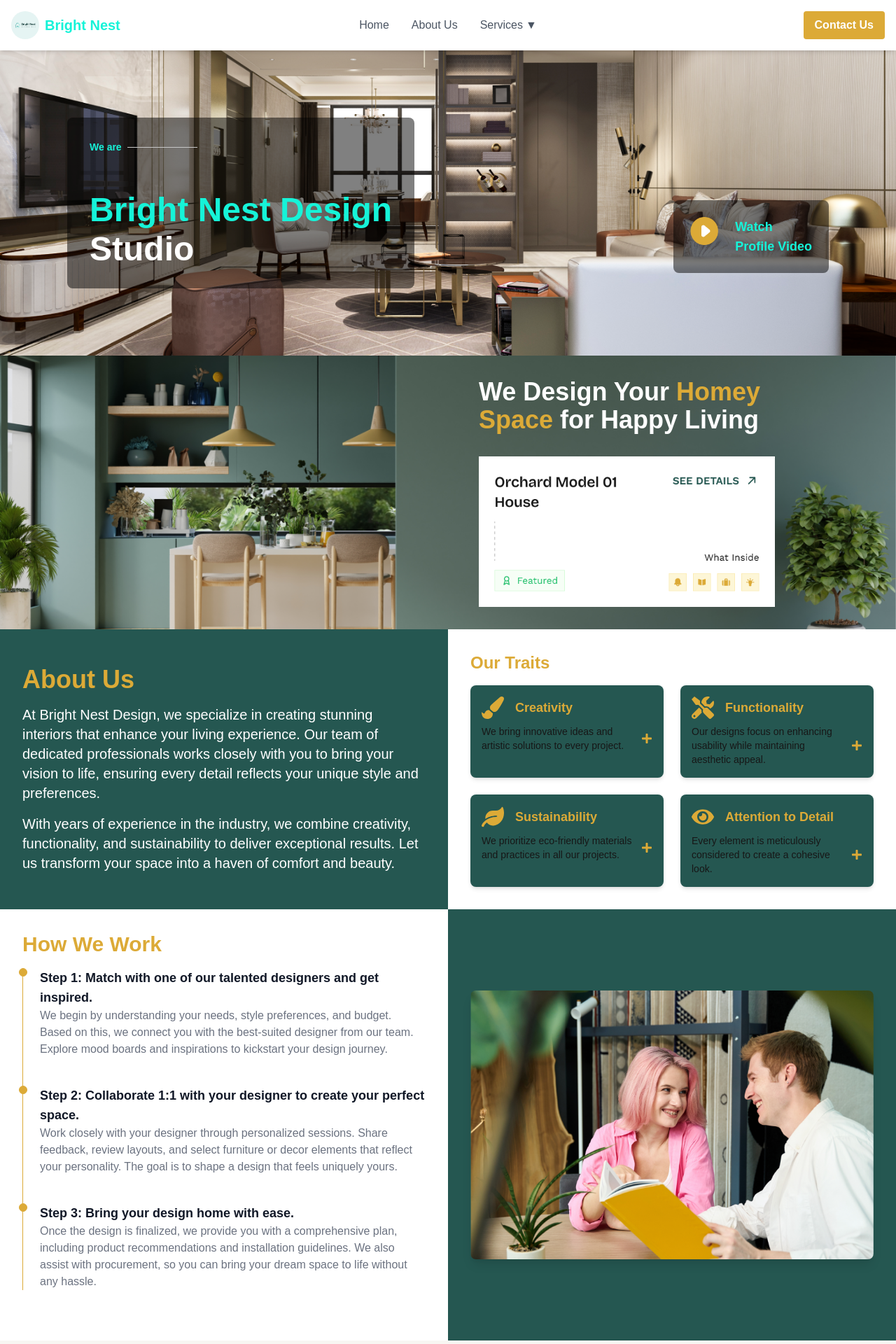
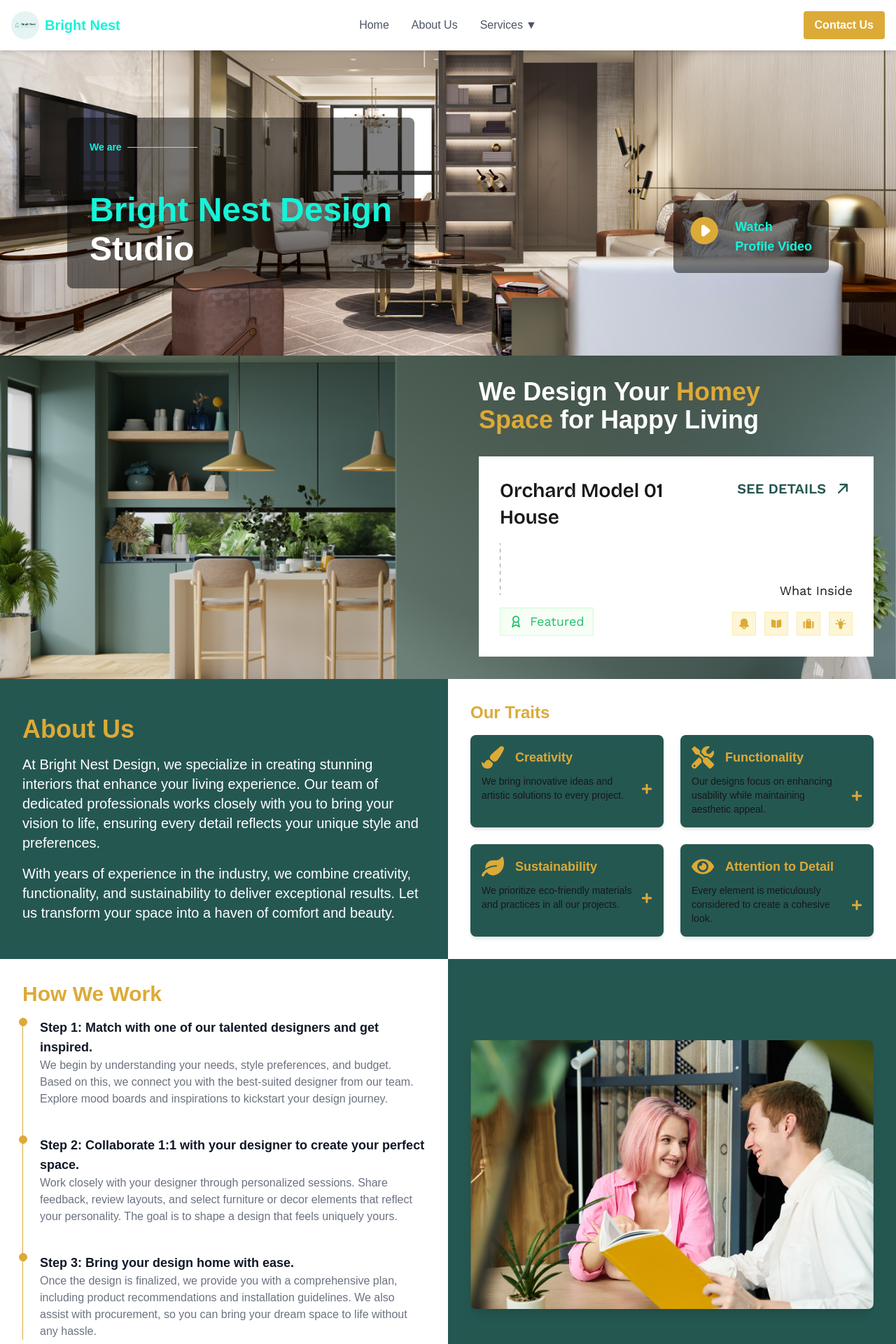
Before and after one commit to sajid-techis/Bright-Nest, a Next.js app: page / in a window 1280 px wide. Shown: the top 1920 px of the page at 70% size. Built offline with nearby package versions, Linux system fonts and the light colour scheme.

Commit message:
Fixed Images

```diff
--- a/app/_components/Hero.js
+++ b/app/_components/Hero.js
@@ -16,8 +16,9 @@ const Hero = () => {
           <Image
             src="/Line.png"
             alt="Line"
-            width='100'
-            height='30'
+            width={100}
+            height={30}
+            priority
           />
         </p>
         <h1 className="text-4xl md:text-5xl font-bold text-primary leading-snug">
@@ -30,10 +31,12 @@ const Hero = () => {
       {/* Right Side: Watch Video Button */}
       <Link href="/video" passHref>
         <div className="relative flex items-start gap-6 mt-0 lg:mt-24 lg:flex-row cursor-pointer backdrop-brightness-50 p-6 rounded-lg w-full lg:w-auto">
-          <img
+          <Image
             src="/video-icon.png"
-            alt="Video"
-            className="w-10 h-10"
+            alt="Video Icon"
+            width={40}
+            height={40}
+            priority
           />
           <span className="text-primary font-bold text-xl md:text-lg lg:text-left">
             Watch <br /> Profile Video
--- a/app/_components/History.js
+++ b/app/_components/History.js
@@ -1,4 +1,6 @@
 "use client";
+
+import Image from "next/image"; // Import Image from Next.js
 
 const History = () => {
   return (
@@ -11,7 +13,14 @@ const History = () => {
           We Design Your <span className='text-secondary'>Homey</span> <br/>
           <span className='text-secondary'>Space</span> for Happy Living
         </h2>
-        <img src='/model1.png' alt='Model' className='w-full lg:w-3/4' />
+        <Image
+          src='/model1.png' // Image source
+          alt='Model'
+          className='w-full lg:w-3/4' // Responsive styling
+          layout="responsive" // Make the image responsive
+          width={800} // Set the width as per your design
+          height={600} // Set the height as per your design
+        />
       </div>
     </div>
   );
--- a/app/_components/Navbar.js
+++ b/app/_components/Navbar.js
@@ -1,6 +1,7 @@
 "use client";
 import Link from 'next/link';
-import { useState, useEffect, useRef } from 'react';
+import { useState, useEffect, useRef, useCallback } from 'react';
+import Image from 'next/image';
 
 export default function Navbar() {
   const [isDropdownOpen, setDropdownOpen] = useState(false);
@@ -17,7 +18,7 @@ export default function Navbar() {
     setDropdownOpen(false); // Close dropdown when mobile menu is opened
   };
 
-  const handleClickOutside = (event) => {
+  const handleClickOutside = useCallback((event) => {
     if (dropdownRef.current && !dropdownRef.current.contains(event.target) && !isMobileMenuOpen) {
       setDropdownOpen(false);
     }
@@ -25,23 +26,29 @@ export default function Navbar() {
     if (mobileMenuRef.current && !mobileMenuRef.current.contains(event.target)) {
       setMobileMenuOpen(false);
     }
-  };
+  }, [isMobileMenuOpen]);
 
   useEffect(() => {
     document.addEventListener('mousedown', handleClickOutside);
     return () => {
       document.removeEventListener('mousedown', handleClickOutside);
     };
-  }, []);
+  }, [handleClickOutside]); // Add handleClickOutside as a dependency
 
   return (
     <nav className="sticky top-0 z-50 bg-white shadow-md p-4">
       <div className="container mx-auto flex items-center justify-between">
         {/* Left Section: Logo */}
         <div className="flex items-center space-x-2 flex-1">
-          <img src="/default.png" alt="Bright Nest Logo" className="h-10 rounded-full" />
+          <Image
+            src="/default.png"
+            alt="Bright Nest Logo"
+            className="h-10 rounded-full"
+            width={40} // Set appropriate width based on design
+            height={40} // Set appropriate height based on design
+          />
           <Link href="/">
-          <div className="text-xl font-bold text-primary">Bright Nest</div>
+            <div className="text-xl font-bold text-primary">Bright Nest</div>
           </Link>
         </div>
 
--- a/app/_components/Services.js
+++ b/app/_components/Services.js
@@ -1,5 +1,6 @@
 import Link from "next/link";
 import React from "react";
+import Image from "next/image"; // Import Image component from Next.js
 import { FaRegSquare, FaLayerGroup, FaBuilding } from "react-icons/fa"; // Importing icons from React Icons
 
 const services = [
@@ -19,7 +20,7 @@ const services = [
     icon: <FaBuilding className="text-secondary" />,
     title: "Building Space",
     description:
-      "We specialize in designing and optimizing building spaces that reflect your brand's identity. From commercial projects to residential developments, Bright Nest ensures each space is thoughtfully crafted.",
+      "We specialize in designing and optimizing building spaces that reflect your brand&apos;s identity. From commercial projects to residential developments, Bright Nest ensures each space is thoughtfully crafted.",
   },
 ];
 
@@ -31,7 +32,13 @@ const Services = () => {
           <div className="flex-1 flex flex-col mb-4 md:mb-0">
             <h4 className="text-lg font-bold mb-2 flex items-center">
               What We Do{" "}
-              <img src="/Line.png" alt="Line" className="ml-4 h-0.5 w-24" />
+              <Image
+                src="/Line.png"
+                alt="Line"
+                className="ml-4 h-0.5 w-24"
+                width={96} // Adjust width as needed
+                height={1} // Adjust height as needed
+              />
             </h4>
             <h1 className="text-4xl font-semibold mb-12 text-secondary">
               Our Services
@@ -39,7 +46,7 @@ const Services = () => {
           </div>
           <p className="flex-1 mb-16 md:flex-none md:w-1/3">
             Bright Nest is dedicated to creating beautiful, functional spaces
-            that resonate with our clients' lifestyles. Our team of experienced
+            that resonate with our clients&apos; lifestyles. Our team of experienced
             designers works closely with you to bring your dreams to life.
           </p>
         </div>
--- a/app/_components/Work.js
+++ b/app/_components/Work.js
@@ -1,5 +1,6 @@
 "use client";
 import React from 'react';
+import Image from 'next/image'; // Import Image from Next.js
 
 const Work = () => {
   const steps = [
@@ -20,7 +21,6 @@ const Work = () => {
     },
   ];
 
-
   return (
     <div className="flex flex-col md:flex-row">
       {/* Left Section: Timeline */}
@@ -31,7 +31,6 @@ const Work = () => {
             <li key={index} className="mb-10 ml-6">
               {/* Dot icon */}
               <div className="absolute w-3 h-3 bg-secondary rounded-full -left-1.5 border border-secondary"></div>
-              <time className="mb-1 text-sm font-normal leading-none text-gray-400">{step.date}</time>
               <h3 className="text-lg font-semibold text-gray-900">{step.title}</h3>
               <p className="mb-4 text-base font-normal text-gray-500">{step.description}</p>
             </li>
@@ -41,10 +40,12 @@ const Work = () => {
 
       {/* Right Section: Image */}
       <div className="flex-1 p-8 bg-greenish flex items-center justify-center">
-        <img
+        <Image
           src="/work-img.png"
           alt="Work Process"
           className="w-full h-96 rounded-lg shadow-lg object-cover"
+          width={640} // Set the width as per your design
+          height={384} // Set the height as per your design
         />
       </div>
     </div>
--- a/app/fullServices/page.js
+++ b/app/fullServices/page.js
@@ -8,6 +8,7 @@ import {
   FaBuilding,
 } from "react-icons/fa"; // Importing icons from React Icons
 import { FaKitchenSet } from "react-icons/fa6";
+import Image from 'next/image'; // Import Image from Next.js
 
 // Sample service data
 const services = [
@@ -71,7 +72,7 @@ const FullServices = () => {
           <div className="flex-1 flex flex-col mb-6 md:mb-0">
             <h4 className="text-lg font-bold mb-2 flex items-center">
               What We Do
-              <img src="/Line.png" alt="Line" className="ml-4 h-0.5 w-24" />
+              <Image src="/Line.png" alt="Line" width={96} height={2} className="ml-4 h-0.5 w-24" />
             </h4>
             <h1 className="text-3xl md:text-4xl font-semibold mb-6 text-secondary">
               Our Services
@@ -102,10 +103,12 @@ const FullServices = () => {
                   {service.title}
                 </h4>
                 <p className="text-sm mb-4">{service.description}</p>
-                <img
+                <Image
                   src={service.image}
                   alt={service.title}
                   className="w-full h-40 object-cover rounded-lg mb-4"
+                  width={640} // Set the width as per your design
+                  height={256} // Set the height as per your design
                 />
 
                 {/* Button to Booking Page */}
```
Lines whose indentation alone changed are shown as unchanged.
